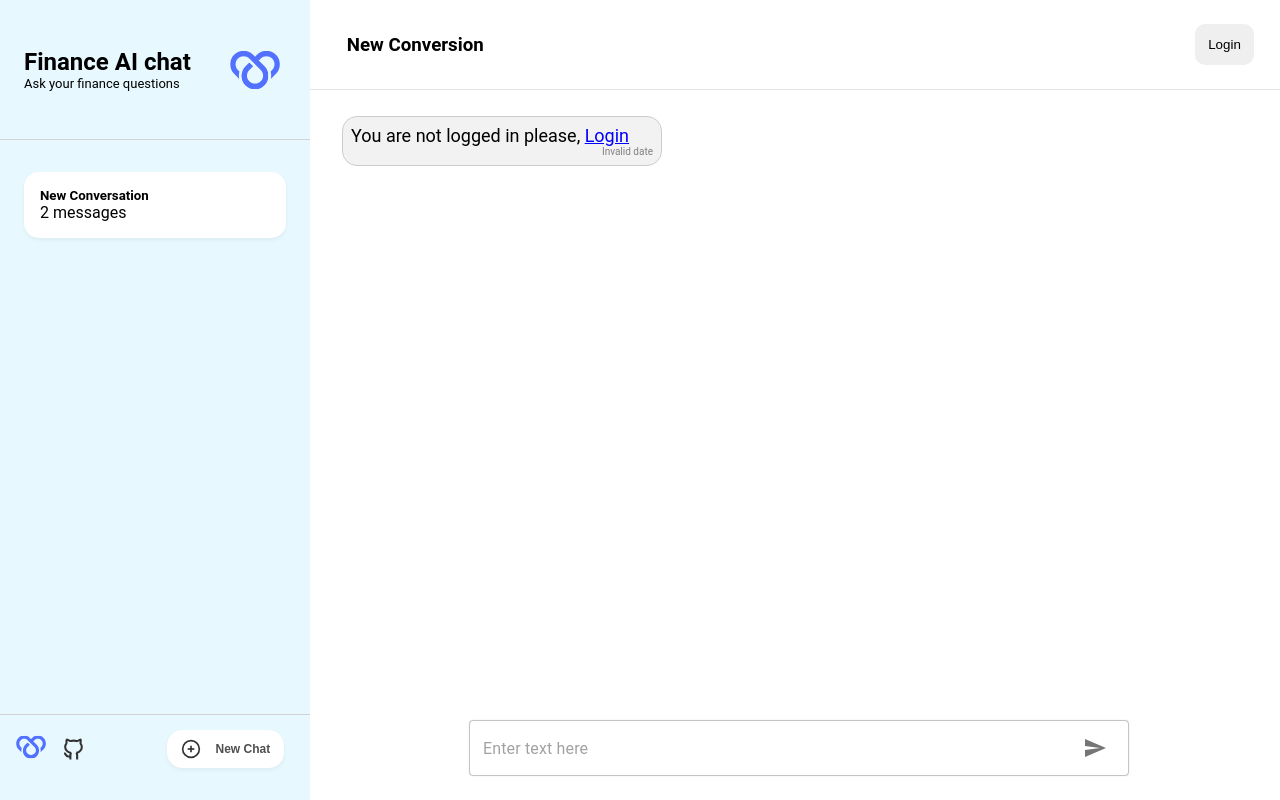
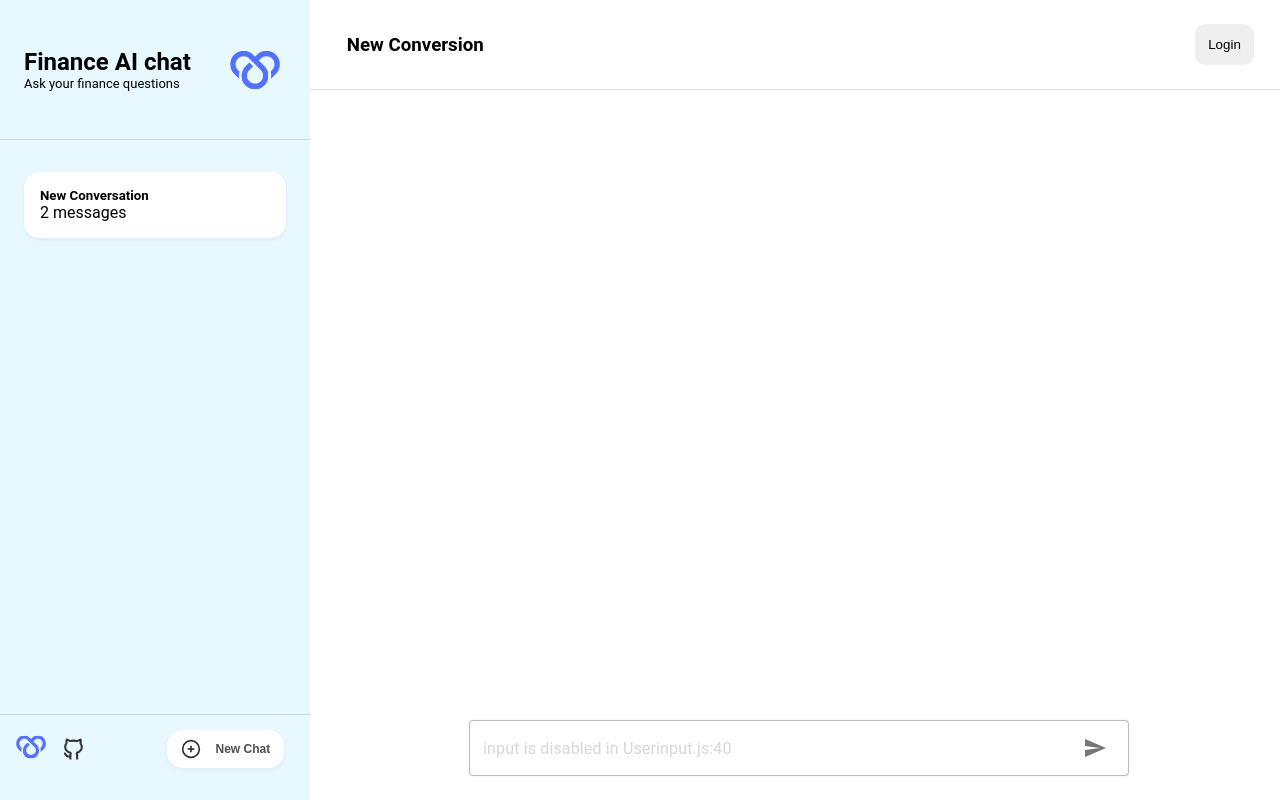
Before and after one commit to kulraj710/msu-project-S5, a Next.js app in the folder frontend/fichatbot/: page / in a window 1280 px wide. Built offline with nearby package versions, Linux system fonts and the light colour scheme; no server answers.

Commit message:
temp-changes

```diff
--- a/frontend/fichatbot/components/Home/ContentContainer.js
+++ b/frontend/fichatbot/components/Home/ContentContainer.js
@@ -32,7 +32,7 @@ const ContentContainer = () => {
                 <Navbar />
             </div>
             <div className={styles.content}>
-                <Content />
+                {/* <Content /> */}
             </div>
             <div>
                 <UserInput/>
--- a/frontend/fichatbot/components/Home/UserInput.js
+++ b/frontend/fichatbot/components/Home/UserInput.js
@@ -36,7 +36,8 @@ const UserInput = () => {
             <div>
                 <form onSubmit={submitHandler}>
                     <OutlinedInput
-                        placeholder='Enter text here'
+                        disabled
+                        placeholder='input is disabled in Userinput.js:40'
                         value={userInput}
                         onChange={(e) => { setUserInput(e.target.value) }}
                         fullWidth
```
Also changed, not shown: 1 other file (tests, documents, lock files or other folders).
